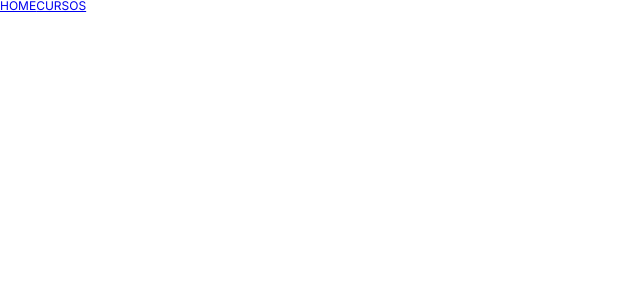
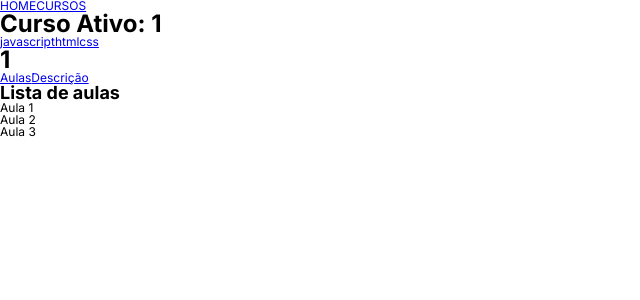
Before and after one commit to Yuri8k/ecommerce, a Vue app: page /cursos/1/aulas in a window 1280 px wide. Before the commit this address had no page. Shown: the top 300 px of the page, without its empty margins (0-640 px from the left). Built offline with nearby package versions, Linux system fonts and the light colour scheme.

Commit message:
ecoomerce

```diff
--- a/src/assets/scss/reset.scss
+++ b/src/assets/scss/reset.scss
@@ -24,8 +24,6 @@ td {
   margin: 0;
   padding: 0;
   border: 0;
-  font-size: 100%;
-  font: inherit;
   vertical-align: baseline;
 }
 
--- a/src/router/index.js
+++ b/src/router/index.js
@@ -11,8 +11,29 @@ const router = createRouter({
     {
       path: '/cursos',
       name: 'cursos',
-      component: () => import('@/views/Cursos.vue')
-    }
+      props: true,
+      component: () => import('@/views/Cursos.vue'),
+      children: [
+        {
+          path: ":curso",
+          name: 'curso',
+          props: true,
+          component: () => import('@/views/Curso.vue'),
+          children: [
+            {
+              path: "aulas",
+              name: 'aulas',
+              component: () => import('@/views/CursoAulas.vue'),
+            },
+            {
+              path: "descricao",
+              name: 'descricao',
+              component: () => import('@/views/CursoDescricao.vue'),
+            }
+          ]
+        }
+      ]
+    },
   ]
 })
 
--- /dev/null
+++ b/src/views/Curso.vue
@@ -0,0 +1,17 @@
+<template>
+    <h1>{{ curso }}</h1>
+    <router-link :to="{ name: 'aulas', params: { curso: curso } }">Aulas</router-link>
+    <router-link :to="{ name: 'descricao', params: { curso: curso } }">Descrição</router-link>
+    <router-view></router-view>
+</template>
+
+<script>
+export default {
+    props: ['curso'],
+
+}
+</script>
+
+<style lang="scss">
+
+</style>
--- /dev/null
+++ b/src/views/CursoAulas.vue
@@ -0,0 +1,20 @@
+<template>
+    <div>
+        <h2>Lista de aulas</h2>
+        <ul>
+            <li>Aula 1</li>
+            <li>Aula 2</li>
+            <li>Aula 3</li>
+        </ul>
+    </div>
+</template>
+
+<script>
+export default {
+    props: ['curso']
+}
+</script>
+
+<style lang="scss">
+
+</style>
--- /dev/null
+++ b/src/views/CursoDescricao.vue
@@ -0,0 +1,16 @@
+<template>
+    <div>
+        <h1>{{ curso }}</h1>
+        <p>essa é a descrição do curso</p>
+    </div>
+</template>
+
+<script>
+export default {
+    props: ['curso']
+}
+</script>
+
+<style lang="scss">
+
+</style>
--- a/src/views/Cursos.vue
+++ b/src/views/Cursos.vue
@@ -1,12 +1,19 @@
 <template>
     <div>
-        CURSOS
+       <h1>Curso Ativo: {{ curso }}</h1>
+
+       <div>
+            <router-link :to="{ name: 'curso', params: { curso: 'javascript' } }">javascript</router-link>
+            <router-link :to="{ name: 'curso', params: { curso: 'html' } }">html</router-link>
+            <router-link :to="{ name: 'curso', params: { curso: 'css' } }">css</router-link>
+       </div>
+       <router-view></router-view>
     </div>
 </template>
 
 <script>
 export default {
-
+    props: ['curso'],
 }
 </script>
 
```
